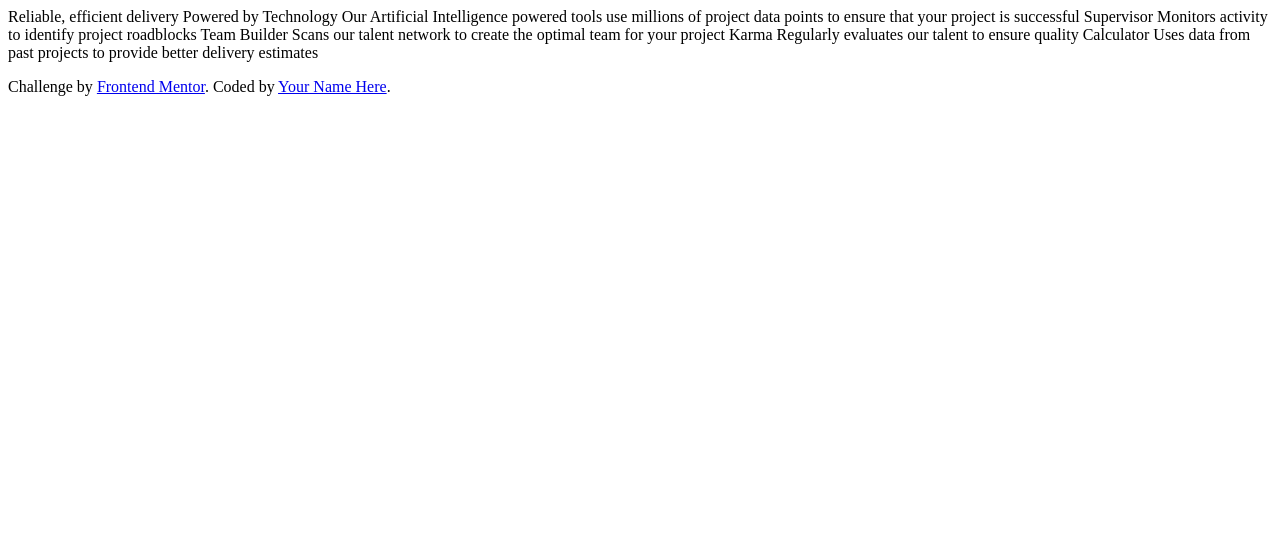
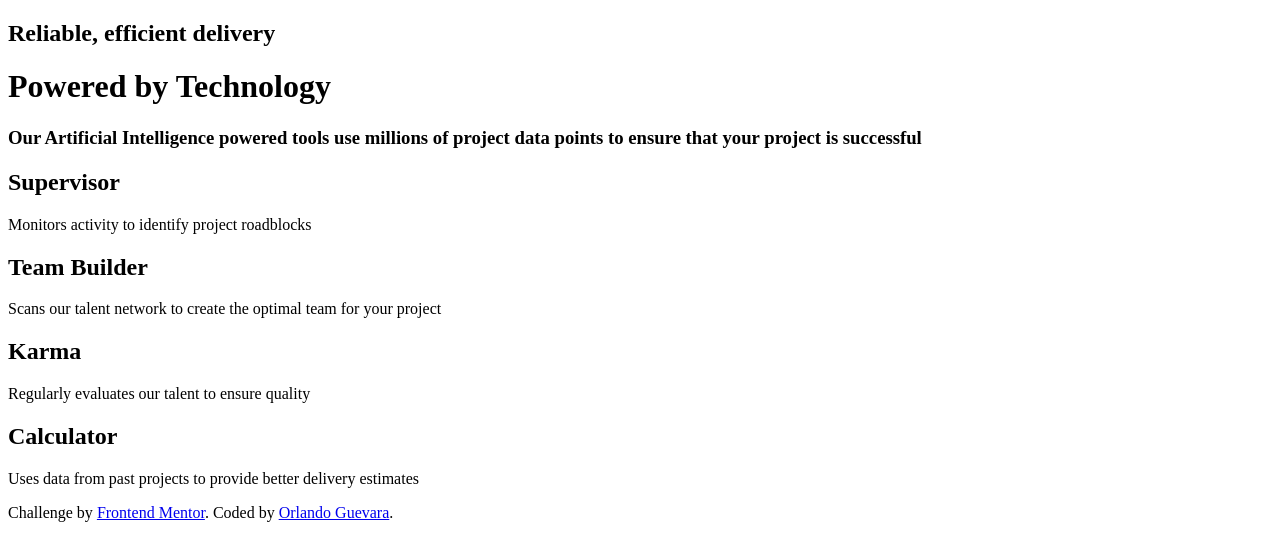
Before and after one commit to tomato-frontend-challenges/four-card-feature-section, a plain HTML site: page index.html in a window 1280 px wide. Drawn offline with Linux system fonts and the light colour scheme.

Commit message:
feat: html file structure

```diff
--- a/index.html
+++ b/index.html
@@ -1,39 +1,65 @@
 <!DOCTYPE html>
 <html lang="en">
   <head>
-  <meta charset="UTF-8">
-  <meta name="viewport" content="width=device-width, initial-scale=1.0"> <!-- displays site properly based on user's device -->
+    <meta charset="UTF-8" />
+    <meta name="viewport" content="width=device-width, initial-scale=1.0" />
+    <!-- displays site properly based on user's device -->
 
-  <link rel="icon" type="image/png" sizes="32x32" href="./images/favicon-32x32.png">
+    <link
+      rel="icon"
+      type="image/png"
+      sizes="32x32"
+      href="./images/favicon-32x32.png"
+    />
 
     <title>Frontend Mentor | Four card feature section</title>
-
   </head>
   <body>
+    <main class="main">
+      <h2 class="main__subtitle">Reliable, efficient delivery</h2>
+      <h1 class="main__title">Powered by Technology</h1>
+      <h3 class="main__description">
+        Our Artificial Intelligence powered tools use millions of project data
+        points to ensure that your project is successful
+      </h3>
 
-  Reliable, efficient delivery
-  Powered by Technology
+      <div class="card-container">
+        <article class="card">
+          <h2 class="card__title">Supervisor</h2>
+          <p class="card__description">
+            Monitors activity to identify project roadblocks
+          </p>
+        </article>
 
-  Our Artificial Intelligence powered tools use millions of project data points
-  to ensure that your project is successful
+        <article class="card__card">
+          <h2 class="card__title">Team Builder</h2>
+          <p class="card__description">
+            Scans our talent network to create the optimal team for your project
+          </p>
+        </article>
 
-  Supervisor
-  Monitors activity to identify project roadblocks
+        <article class="card__card">
+          <h2 class="card__title">Karma</h2>
+          <p class="card__description">Regularly evaluates our talent to ensure quality</p>
+        </article>
 
-  Team Builder
-  Scans our talent network to create the optimal team for your project
-
-  Karma
-  Regularly evaluates our talent to ensure quality
-
-  Calculator
+        <article class="card__card">
+          <h2 class="card__title">Calculator</h2>
+          <p class="card__description">
             Uses data from past projects to provide better delivery estimates
+          </p>
+        </article>
+      </div>
 
       <footer>
         <p class="attribution">
-      Challenge by <a href="https://www.frontendmentor.io?ref=challenge" target="_blank">Frontend Mentor</a>.
-      Coded by <a href="#">Your Name Here</a>.
+          Challenge by
+          <a href="https://www.frontendmentor.io?ref=challenge" target="_blank"
+            >Frontend Mentor</a
+          >. Coded by
+          <a href="https://github.com/VeryEvilTomato">Orlando Guevara</a>.
         </p>
       </footer>
+    </main>
   </body>
 </html>
```
Lines whose indentation alone changed are shown as unchanged.
